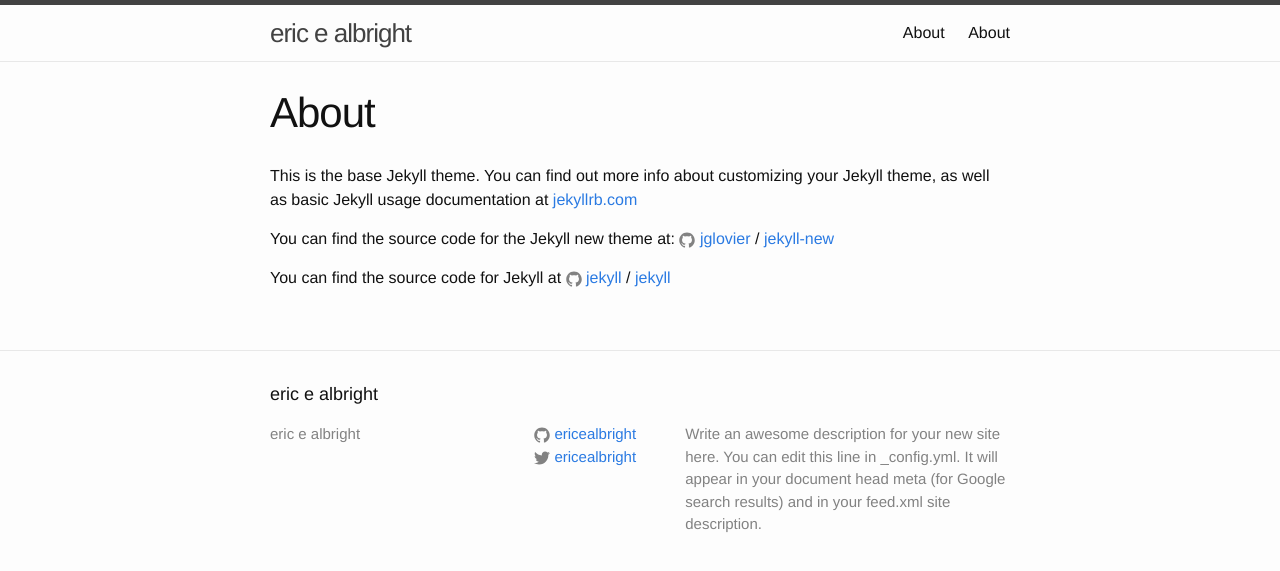
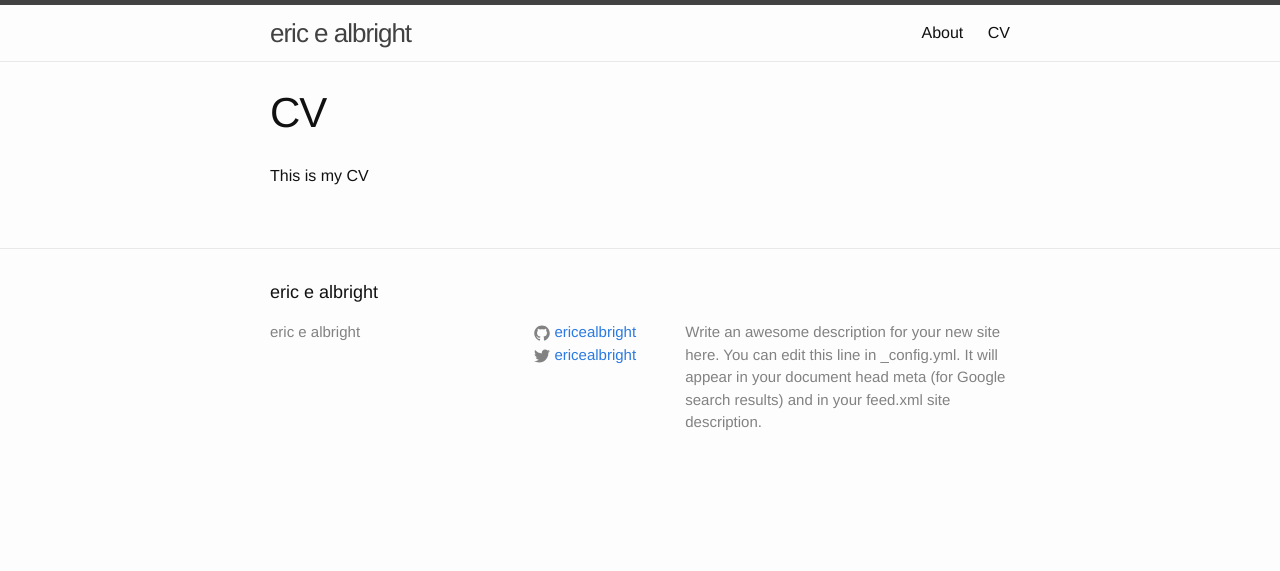
Before and after one commit to ericealbright/ericealbright.github.io, a Jekyll site: the page built from cv.md, in a window 1280 px wide. Shown: the top 571 px of the page. Built offline with Jekyll 4.4.1, drawn with Linux system fonts in a browser that asks for light colours.

```diff
--- a/_config.yml
+++ b/_config.yml
@@ -20,3 +20,6 @@ instagram_username: ericealbright
 
 # Build settings
 markdown: kramdown
+
+# Exclude
+exclude: ['README.md', 'Gemfile.lock', 'Gemfile']
--- a/cv.md
+++ b/cv.md
@@ -1,15 +1,7 @@
 ---
 layout: page
-title: About
-permalink: /about/
+title: CV
+permalink: /CV/
 ---
 
-This is the base Jekyll theme. You can find out more info about customizing your Jekyll theme, as well as basic Jekyll usage documentation at [jekyllrb.com](http://jekyllrb.com/)
-
-You can find the source code for the Jekyll new theme at:
-{% include icon-github.html username="jglovier" %} /
-[jekyll-new](https://github.com/jglovier/jekyll-new)
-
-You can find the source code for Jekyll at
-{% include icon-github.html username="jekyll" %} /
-[jekyll](https://github.com/jekyll/jekyll)
+This is my CV
```
Also changed, not shown: readme.md (added).
